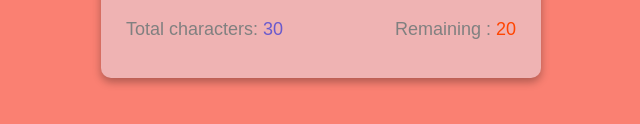
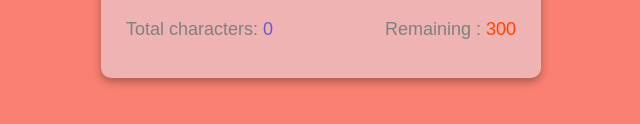
Before and after one commit to sups-world/real-time-character-counter, a plain HTML site: page index.html in a window 1280 px wide. Shown: the part 456-580 px from the top of the page, 319-959 px from the left. Drawn offline with Linux system fonts and the light colour scheme.

Commit message:
shows alert when character limit reached

```diff
--- a/index.html
+++ b/index.html
@@ -18,13 +18,14 @@
       <div class="counter-container">
         <p>
           Total characters:
-          <span class="total-counter" id="total-counter">30</span>
+          <span class="total-counter" id="total-counter"></span>
         </p>
         <p>
           Remaining :
-          <span class="remaining-counter" id="remaining-counter">20</span>
+          <span class="remaining-counter" id="remaining-counter"></span>
         </p>
       </div>
     </div>
+    <script src="index.js"></script>
   </body>
 </html>
--- /dev/null
+++ b/index.js
@@ -0,0 +1,26 @@
+const textareaElement = document.getElementById("textarea");
+
+const totalConterElement = document.getElementById("total-counter");
+const remainingCounterElement = document.getElementById("remaining-counter");
+
+textareaElement.addEventListener("keyup", () => {
+  updateCounter();
+});
+
+updateCounter();
+
+function updateCounter() {
+  console.log(textareaElement.value.length);
+  totalConterElement.innerText = textareaElement.value.length;
+  max = textareaElement.getAttribute("maxlength");
+  rem = max - textareaElement.value.length;
+  remainingCounterElement.innerText = rem;
+  checkZero(rem);
+}
+
+function checkZero(m) {
+  if (m === 0) {
+    alert("Sorry you have reached the character limit");
+    return;
+  }
+}
```
